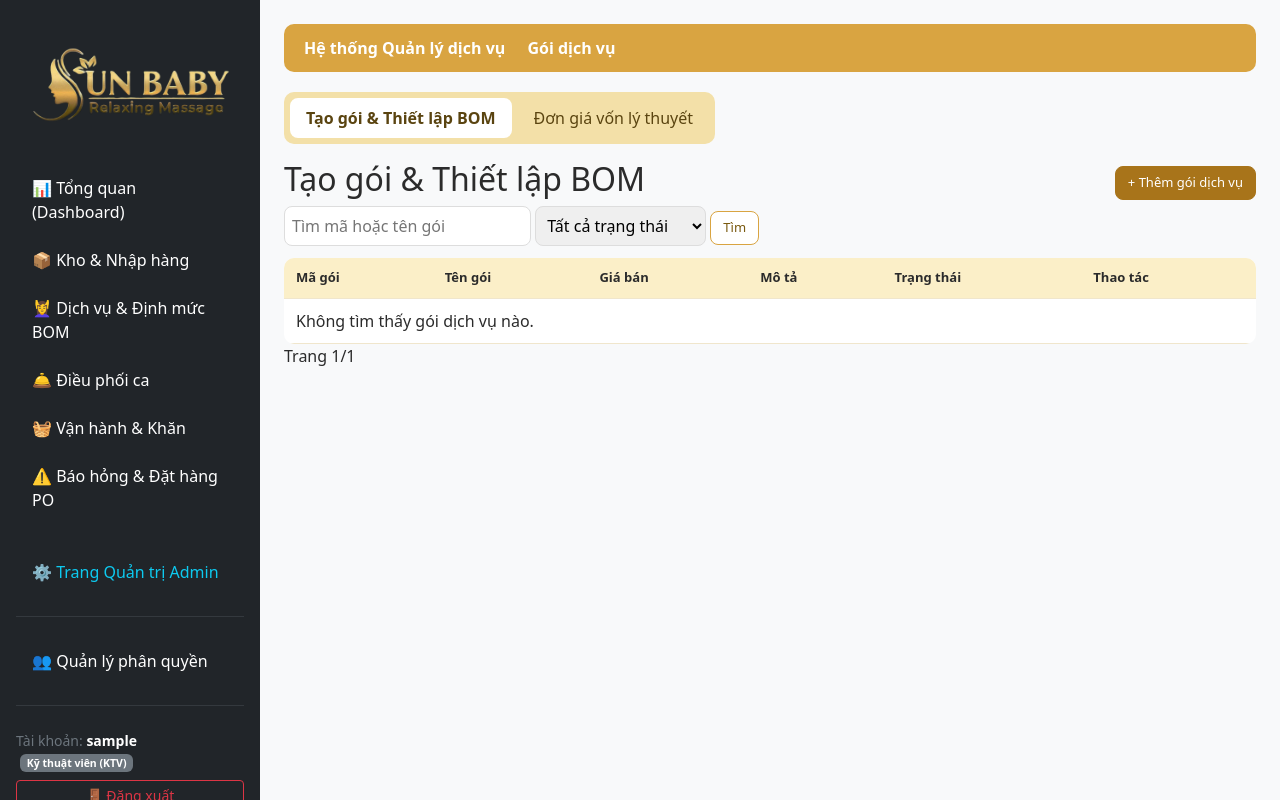
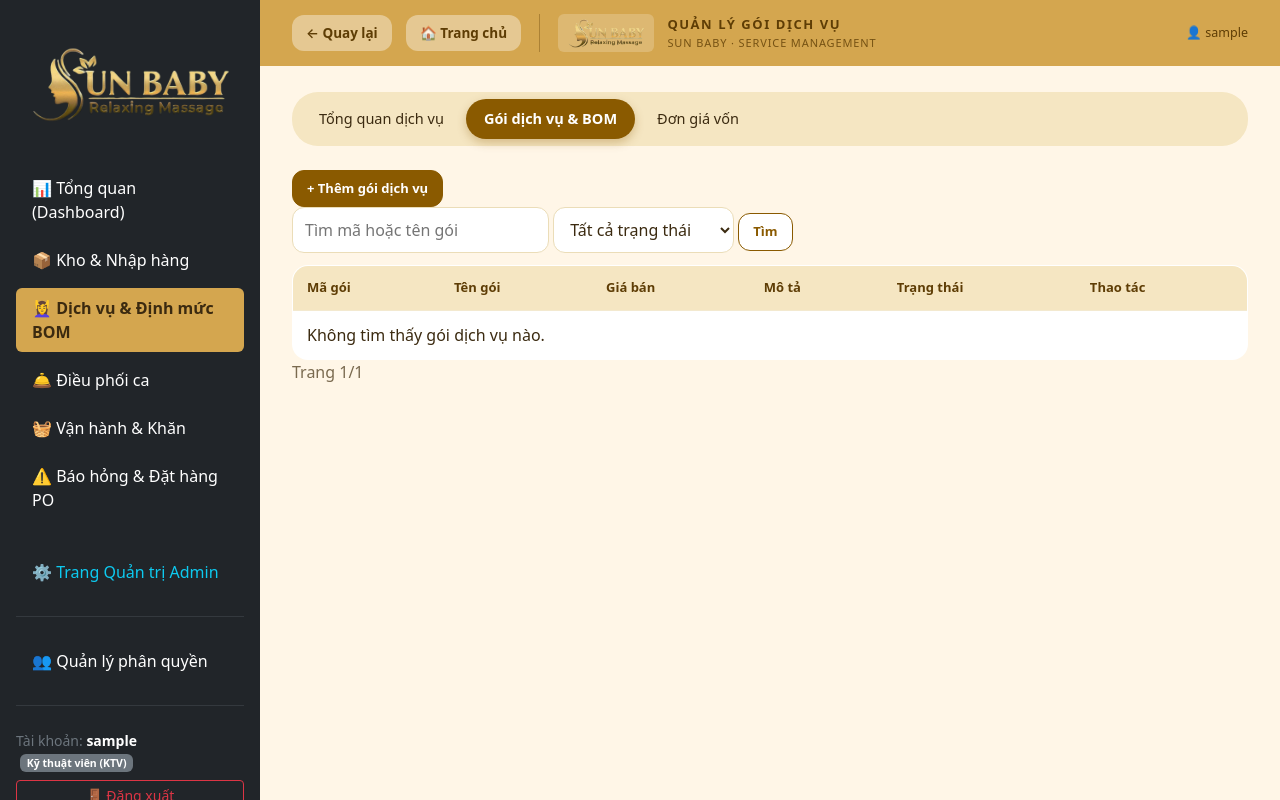
Before and after one commit to danghuynhthaotrinh/sunbaby-spa-django, a Django app: page /services/goi/ in a window 1280 px wide. Run offline with Django 5.2, Linux system fonts and the light colour scheme; the visitor is signed in with stand-in values (Sample User, id 1); data that the repository does not hold is empty.

Commit message:
Update service page layout

```diff
--- a/services/templates/services/_layout.html
+++ b/services/templates/services/_layout.html
@@ -1,42 +1,51 @@
 {% extends "base.html" %}
+{% load static %}
 
 {% block content %}
 <style>
-  .services-page { color: #2b2b2b; }
-  .services-page .services-nav { background: #d9a441; padding: 12px 20px; border-radius: 10px; font-weight: 600; margin-bottom: 20px; }
-  .services-page .services-nav a { color: #fff; text-decoration: none; margin-right: 18px; }
-  .services-page main { max-width: 1100px; margin: 0 auto; }
-  .services-page .tabs { display: inline-flex; gap: 6px; background: #f3e0a8; padding: 6px; border-radius: 10px; margin-bottom: 16px; }
-  .services-page .tabs a { padding: 8px 16px; border-radius: 8px; text-decoration: none; color: #5a4410; }
-  .services-page .tabs a.on { background: #fff; font-weight: 600; }
-  .services-page table { width: 100%; border-collapse: collapse; background: #fff; border-radius: 10px; overflow: hidden; }
-  .services-page th { background: #fbefc8; text-align: left; font-size: 13px; }
-  .services-page th, .services-page td { padding: 10px 12px; border-bottom: 1px solid #f0e6cc; }
-  .services-page .btn { display: inline-block; padding: 6px 12px; border: 1px solid #d9a441; border-radius: 8px; background: #fff; color: #7a5a10; text-decoration: none; cursor: pointer; font-size: 13px; }
-  .services-page .btn.primary { background: #a8741a; color: #fff; border-color: #a8741a; }
-  .services-page .pill { padding: 3px 10px; border-radius: 12px; font-size: 12px; }
-  .services-page .ok { background: #e0f5e4; color: #1d7a35; }
-  .services-page .off { background: #eee; color: #777; }
-  .services-page .warn { background: #fde8c8; color: #9a5a00; }
-  .services-page .msg { padding: 10px 14px; border-radius: 8px; background: #e0f5e4; margin-bottom: 12px; }
-  .services-page .err, .services-page .errorlist { color: #b3261e; font-size: 13px; list-style: none; padding: 0; margin: 4px 0; }
-  .services-page .cards { display: flex; gap: 16px; flex-wrap: wrap; }
-  .services-page .card { flex: 1; min-width: 240px; background: #fff; padding: 20px; border-radius: 14px; }
-  .services-page input, .services-page select, .services-page textarea { padding: 7px; border: 1px solid #ddd; border-radius: 8px; }
+.sv{--gold:#D4A64F;--gold-dark:#8A5A00;--gold-deep:#5E3D05;--cream:#FFF6E7;--bar:#F5E6C2;--card:#FFFDF8;--line:#EBDDB8;--ink:#3B2A10;--muted:#7A6A4F;--green:#1C8A55;--green-bg:#E2F4E9;--red:#C0283C;--red-bg:#FDE6E9;background:var(--cream);color:var(--ink);margin:-1.5rem;min-height:100vh;padding-bottom:44px}
+.sv *{box-sizing:border-box}.sv h1,.sv h2,.sv h3{color:var(--ink)}.sv a{text-decoration:none}
+.sv-top{background:var(--gold);padding:14px 32px;display:flex;align-items:center;gap:14px;flex-wrap:wrap}
+.sv-back{display:inline-flex;align-items:center;background:rgba(255,255,255,.38);border:0;color:var(--gold-deep);padding:8px 14px;border-radius:12px;font:inherit;font-size:13.5px;font-weight:600;cursor:pointer}
+.sv-back:hover{background:rgba(255,255,255,.65);color:var(--gold-deep)}
+.sv-brand{display:flex;align-items:center;gap:13px;margin-left:4px;padding-left:18px;border-left:1px solid rgba(94,61,5,.35)}
+.sv-brand img{height:38px;width:auto;object-fit:contain;border-radius:6px;background:rgba(255,255,255,.2);padding:2px 4px}
+.sv-brand b{display:block;letter-spacing:.12em;font-size:13px;color:var(--gold-deep)}.sv-brand small{display:block;letter-spacing:.08em;font-size:11px;color:rgba(94,61,5,.8)}
+.sv-user{margin-left:auto;font-size:12.5px;color:var(--gold-deep)}.sv-main{padding:0 32px;max-width:1500px;margin:auto}
+.sv-tabs{background:var(--bar);border-radius:26px;padding:7px 9px;margin:26px 0 24px;display:flex;gap:4px;flex-wrap:wrap}
+.sv-tabs a{padding:9px 18px;border-radius:22px;color:var(--ink);font-size:14.5px;font-weight:500;white-space:nowrap}
+.sv-tabs a:hover{background:rgba(255,255,255,.55)}.sv-tabs a.on{background:var(--gold-dark);color:#fff;font-weight:600;box-shadow:0 4px 10px rgba(138,90,0,.3)}
+.sv h1{font-size:32px;line-height:1.15;margin:0}.sv h2{font-size:22px;margin:0 0 16px}.sv p{color:var(--muted)}
+.sv .sv-card,.sv form.card{background:var(--card);border:1px solid var(--line);border-radius:22px;padding:22px 24px;box-shadow:0 8px 24px rgba(138,90,0,.06);margin:0 0 20px}
+.sv table{width:100%;border-collapse:collapse;background:#fff;border:1px solid var(--line);border-radius:16px;overflow:hidden}
+.sv th{background:var(--bar);text-align:left;font-size:13px;color:var(--gold-deep);white-space:nowrap}.sv th,.sv td{padding:12px 14px;border-bottom:1px solid #F3E9CF;vertical-align:middle}.sv tr:last-child td{border-bottom:0}.sv tbody tr:hover td{background:#FFFBF1}
+.sv .btn{display:inline-flex;align-items:center;justify-content:center;padding:8px 14px;border:1px solid var(--gold-dark);border-radius:12px;background:#fff;color:var(--gold-dark);text-decoration:none;cursor:pointer;font:inherit;font-size:13px;font-weight:600}
+.sv .btn:hover{background:var(--bar);color:var(--gold-deep)}.sv .btn.primary{background:var(--gold-dark);color:#fff}.sv .btn.primary:hover{background:var(--gold-deep)}
+.sv .pill{display:inline-block;padding:5px 12px;border-radius:20px;font-size:12px;font-weight:700}.sv .ok{background:var(--green-bg);color:#14583a}.sv .off{background:#eee;color:#777}.sv .warn{background:#FFEFCF;color:#8A5D00}
+.sv .msg{padding:12px 18px;border-radius:14px;background:var(--green-bg);color:#14583a;margin-bottom:14px;border:1px solid #bfe5cf}
+.sv .err,.sv .errorlist{color:var(--red);font-size:13px;list-style:none;padding:0;margin:4px 0}
+.sv input,.sv select,.sv textarea{padding:10px 12px;border:1.5px solid var(--line);border-radius:12px;background:#fff;color:var(--ink);font:inherit;max-width:100%}
+.sv input:focus,.sv select:focus,.sv textarea:focus{outline:none;border-color:var(--gold);box-shadow:0 0 0 3px rgba(212,166,79,.2)}
+.sv .cards{display:flex;gap:16px;flex-wrap:wrap}.sv .cards .card{flex:1;min-width:240px;background:var(--card);border:1px solid var(--line);border-radius:22px;padding:22px;box-shadow:0 8px 24px rgba(138,90,0,.06)}
+@media(max-width:760px){.sv-top{padding:14px 18px}.sv-main{padding:0 16px}.sv-tabs{border-radius:18px}.sv-tabs a{padding:8px 12px}.sv table{display:block;overflow-x:auto;white-space:nowrap}}
 </style>
-<div class="services-page">
-  <nav class="services-nav">
-    <a href="{% url 'services:home' %}">Hệ thống Quản lý dịch vụ</a>
-    <a href="{% url 'services:package_list' %}">Gói dịch vụ</a>
-  </nav>
-  <main>
+<div class="sv">
+  <header class="sv-top">
+    <button type="button" class="sv-back" onclick="if(document.referrer){history.back()}else{location.href='{% url 'services:home' %}'}">← Quay lại</button>
+    <a class="sv-back" href="/management/dashboard/">🏠 Trang chủ</a>
+    <div class="sv-brand">
+      <img src="{% static 'images/logo (3).png' %}" alt="Sunbaby Spa">
+      <div><b>QUẢN LÝ GÓI DỊCH VỤ</b><small>SUN BABY · SERVICE MANAGEMENT</small></div>
+    </div>
+    <div class="sv-user">👤 {{ request.user.username }}</div>
+  </header>
+  <main class="sv-main">
+    <nav class="sv-tabs">
+      <a href="{% url 'services:home' %}" class="{% if request.resolver_match.url_name == 'home' %}on{% endif %}">Tổng quan dịch vụ</a>
+      <a href="{% url 'services:package_list' %}" class="{% if tab == 'goi' %}on{% endif %}">Gói dịch vụ &amp; BOM</a>
+      <a href="{% url 'services:cost_list' %}" class="{% if tab == 'cost' %}on{% endif %}">Đơn giá vốn</a>
+    </nav>
     {% for m in messages %}<div class="msg">{{ m }}</div>{% endfor %}
-    {% if tab %}
-    <div class="tabs">
-      <a href="{% url 'services:package_list' %}" class="{% if tab == 'goi' %}on{% endif %}">Tạo gói &amp; Thiết lập BOM</a>
-      <a href="{% url 'services:cost_list' %}" class="{% if tab == 'cost' %}on{% endif %}">Đơn giá vốn lý thuyết</a>
-    </div>
-    {% endif %}
     {% block services_content %}{% endblock %}
   </main>
 </div>
--- a/services/templates/services/package_list.html
+++ b/services/templates/services/package_list.html
@@ -2,7 +2,6 @@
 {% load humanize %}
 {% block services_content %}
 <div style="display:flex;justify-content:space-between;align-items:center">
-  <h2>Tạo gói &amp; Thiết lập BOM</h2>
   <a class="btn primary" href="{% url 'services:package_create' %}">+ Thêm gói dịch vụ</a>
 </div>
 
--- a/templates/base.html
+++ b/templates/base.html
@@ -19,7 +19,7 @@
         <ul class="nav nav-pills flex-column mb-auto gap-2">
             <li class="nav-item"><a href="/management/dashboard/" class="nav-link text-white">📊 Tổng quan (Dashboard)</a></li>
             <li class="nav-item"><a href="/inventory/" class="nav-link text-white">📦 Kho & Nhập hàng</a></li>
-            <li class="nav-item"><a href="/services/" class="nav-link text-white">💆‍♀️ Dịch vụ & Định mức BOM</a></li>
+            <li class="nav-item"><a href="/services/" class="nav-link text-white {% if request.resolver_match.app_name == 'services' %}active{% endif %}" style="{% if request.resolver_match.app_name == 'services' %}background:#D4A64F;color:#3B2A10 !important;font-weight:600{% endif %}">💆‍♀️ Dịch vụ & Định mức BOM</a></li>
             <!-- UC_4: Điều phối ca (dòng mới thêm) -->
             <li class="nav-item"><a href="{% url 'shifts:dashboard' %}" class="nav-link text-white {% if request.resolver_match.app_name == 'shifts' %}active{% endif %}" style="{% if request.resolver_match.app_name == 'shifts' %}background:#D4A64F;color:#3B2A10 !important;font-weight:600{% endif %}">🛎️ Điều phối ca</a></li>
             <li class="nav-item"><a href="/operations/" class="nav-link text-white">🧺 Vận hành & Khăn</a></li>
```
